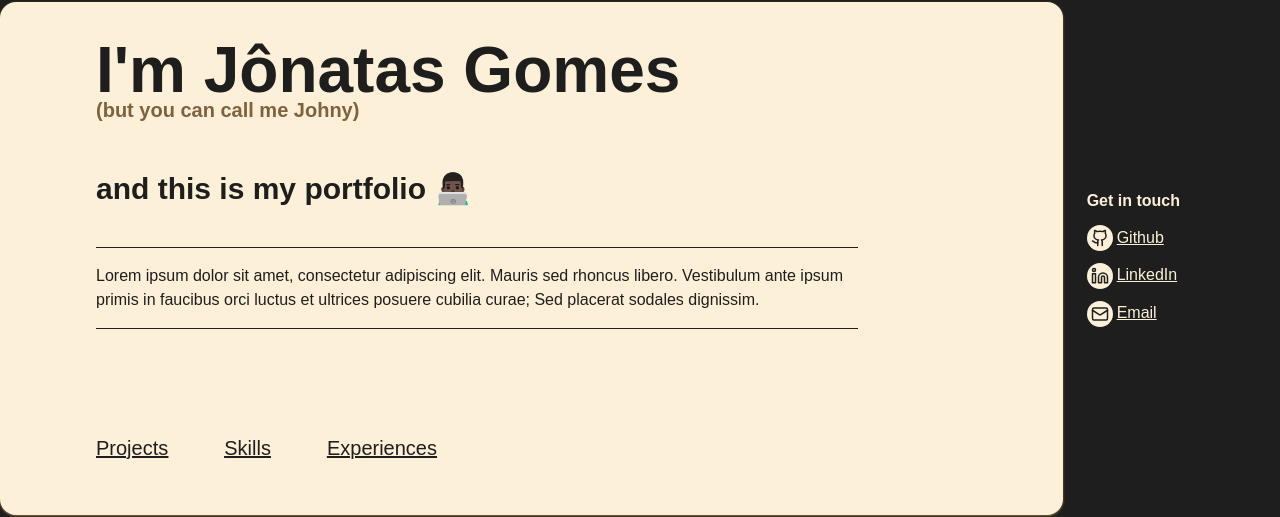
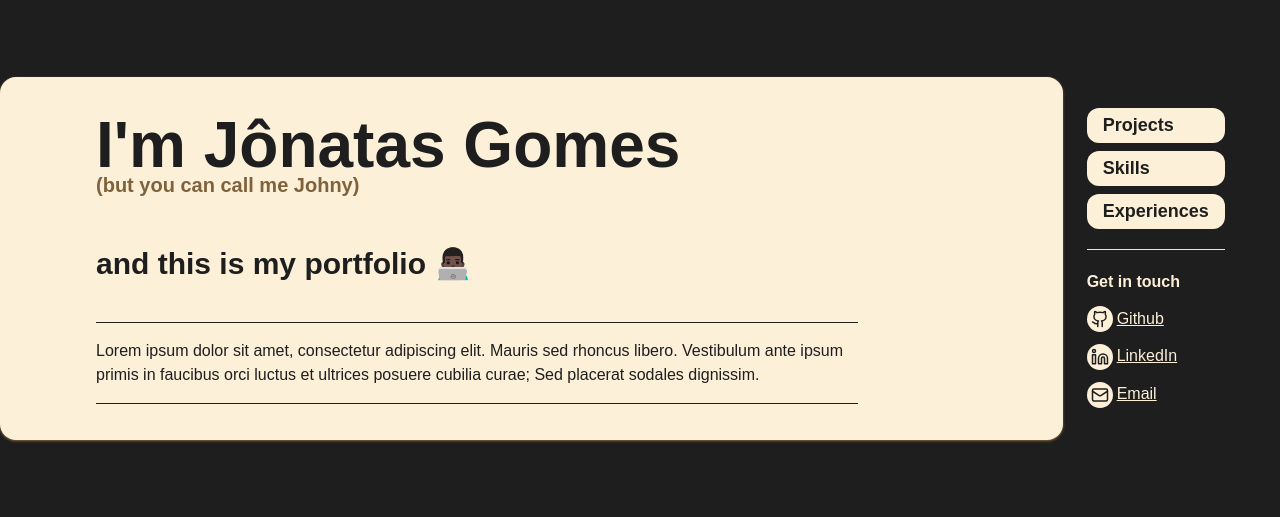
Before and after one commit to jonatas1n/portfolio-ui, a Next.js app: page / in a window 1280 px wide. Shown: the part 142-659 px from the top of the page. Built offline with nearby package versions, Linux system fonts and the light colour scheme; no server answers.

Commit message:
feat: move menu to sidemenu

```diff
--- a/src/app/components/SideMenu/index.tsx
+++ b/src/app/components/SideMenu/index.tsx
@@ -4,7 +4,26 @@ import Link from "next/link";
 
 export const SideMenu = () => {
   return (
-    <div className="text-light font-display gap-3 grid col-span-1 fixed top-1/2 transform -translate-y-1/2">
+    <div className="grid transition font-display gap-5 col-span-1 fixed top-1/2 transform -translate-y-1/2">
+      <ul className="grid gap-2">
+        <Link href="#projects">
+          <li className="bg-light text-dark py-1 px-4 hover:text-light hover:bg-accent rounded-xl font-semibold text-lg">
+            Projects
+          </li>
+        </Link>
+        <Link href="#skills">
+          <li className="bg-light text-dark py-1 px-4 hover:text-light hover:bg-accent rounded-xl font-semibold text-lg">
+            Skills
+          </li>
+        </Link>
+        <Link href="#experiences">
+          <li className="bg-light text-dark py-1 px-4 hover:text-light hover:bg-accent rounded-xl font-semibold text-lg">
+            Experiences
+          </li>
+        </Link>
+      </ul>
+      <hr />
+      <div className="text-light  gap-3 grid">
         <p className="font-bold">Get in touch</p>
         <ul className="grid gap-3 font-body">
           <Link target="__blank" className="underline" href={social.github}>
@@ -33,5 +52,6 @@ export const SideMenu = () => {
           </Link>
         </ul>
       </div>
+    </div>
   );
 };
--- a/src/app/sections/Intro/index.tsx
+++ b/src/app/sections/Intro/index.tsx
@@ -5,7 +5,7 @@ export const Intro = () => {
     <SectionCard>
       <div className="grid-cols-8 grid mt-3">
         <div className="col-span-7 gap-6 grid">
-          <div className="grid gap-9 mb-20">
+          <div className="grid gap-9">
             <div className="font-display">
               <h1 className="text-6xl font-bold leading-10">
                 I&apos;m Jônatas Gomes
@@ -24,11 +24,6 @@ export const Intro = () => {
               dignissim.
             </div>
           </div>
-          <nav className="sticky top-0 text-xl font-display flex font-medium underline gap-14 mb-4 bg-light">
-            <a href="#projects">Projects</a>
-            <a href="#skills">Skills</a>
-            <a href="#experiences">Experiences</a>
-          </nav>
         </div>
       </div>
     </SectionCard>
```
Lines whose indentation alone changed are shown as unchanged.
